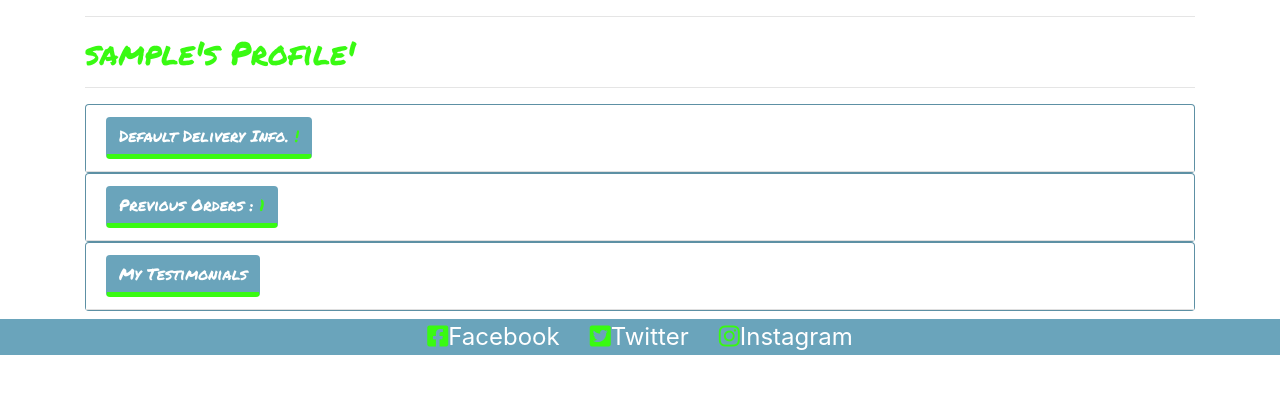
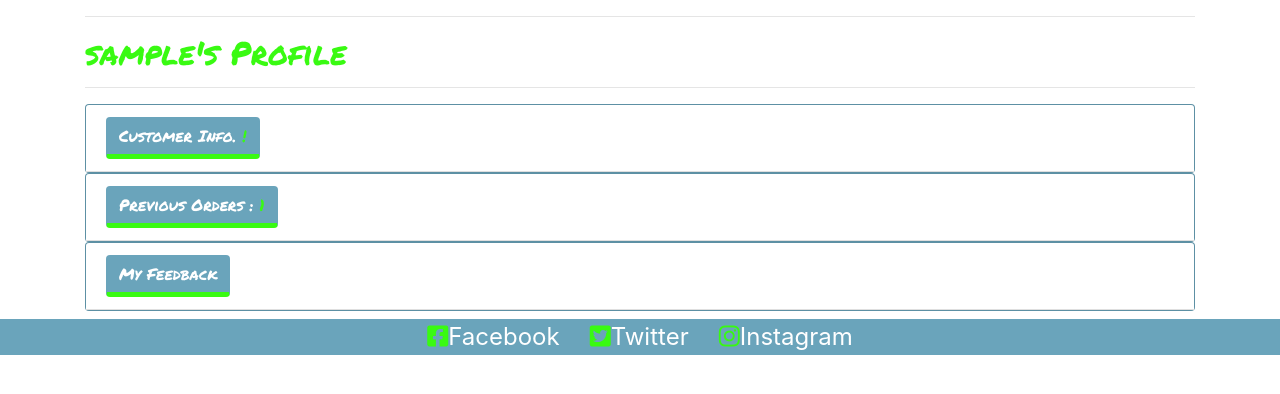
Before and after one commit to FirmoDaniel/Total_Health_At_Home, a Django app: page /profile/ in a window 1280 px wide. Shown: the part 72-466 px from the top of the page. Run offline with Django 3.2, Linux system fonts and the light colour scheme; a user stored in the database is signed in; data comes from the database, SQL or seed files in the repository; tables that the repository leaves empty hold one stand-in row (values such as "Sample post"); some libraries are stand-ins or nearby versions.

Commit message:
UPDATED: profile.html with user conditions for feedback and order history sections.

```diff
--- a/home/templates/home/index.html
+++ b/home/templates/home/index.html
@@ -84,7 +84,7 @@
     <!--Testimonials (List)-->
     {% if user.is_authenticated %}
     <div class="container">
-       <p>After your firts purchase you can Post testimonials and product ratings from the feedback section on your profile page. <a href="{% url 'profile' %}" class="internal-link">My Profile</a></p>
+       <p>After your firts purchase you can submit testimonials and product ratings from the feedback section on your profile page. <a href="{% url 'profile' %}" class="internal-link">My Profile</a></p>
     </div>
     {% endif %}
     <div class="container bg-blue pb-4 mb-2">
--- a/profiles/templates/profiles/profile.html
+++ b/profiles/templates/profiles/profile.html
@@ -10,18 +10,18 @@
         <div class="row">
             <div class="col">
                 <hr>
-                <h2 class="per-marker-green"> {{ user }}'s Profile'</h2>
+                <h2 class="per-marker-green"> {{ user }}'s Profile</h2>
                 <hr>
             </div>
         </div>
         <!--new layout-->
         <div id="accordion">
-            <!--Card 1-->
+            <!--Card 1 Customer Information-->
             <div class="card">
                 <div class="card-header bg-white" id="headingOne">
                     <h5 class="mb-0">
                         <button class="btn per-marker-white border-bottom-green bg-blue collapsed" data-toggle="collapse" data-target="#collapseOne" aria-expanded="true" aria-controls="collapseOne">
-                         Default Delivery Info. <span class="per-marker-green">!</span>
+                         Customer Info. <span class="per-marker-green">!</span>
                         </button>
                     </h5>
                 </div>
@@ -35,7 +35,7 @@
                     </div>
                 </div>
             </div>
-            <!--Card 2-->
+            <!--Card 2 Order History-->
             <div class="card">
                 <div class="card-header bg-white" id="headingTwo">
                 <h5 class="mb-0">
@@ -46,6 +46,7 @@
                 </div>
                 <div id="collapseTwo" class="collapse" aria-labelledby="headingTwo" data-parent="#accordion">
                     <div class="card-body bg-white">
+                        {% if orders %}
                         <div class="col-12 col-lg-6">
                             <div class="order-history table-responsive">
                                 <table class="table table-sm table-borderless">
@@ -73,35 +74,46 @@
                                 </table>
                             </div>
                         </div>
+                        {% else %}
+                        <div class="row">
+                            <div class="col"><p class= "mb-0 font-weight-bold" >No past orders to display </p></div>
+                            <div class="col text-left"><p ></p></div>
+                        </div>
+                        {% endif %}
                     </div>
                 </div>
             </div>
-            <!--Card 3 only shows if 'Orders' exists-->
-            {% if orders %}
+            <!--Card 3 feedback Section-->
             <div class="card">
                 <div class="card-header bg-white" id="headingThree">
                     <h5 class="mb-0">
                     <button class="btn per-marker-white border-bottom-green bg-blue collapsed" data-toggle="collapse" data-target="#collapseThree" aria-expanded="false" aria-controls="collapseThree">
-                        My Testimonials
+                        My Feedback
                     </button>
                     </h5>
                 </div>
                 <div id="collapseThree" class="collapse" aria-labelledby="headingThree" data-parent="#accordion">
                     <div class="card-body bg-white">
-                        <div class="card-body bg-white">
+                        {% if orders %}
                             <div class="row">
-                                <div class="col">
-                                    <a href="{% url 'add_testimonial' %}" class="internal-link">Add Testi</a>
-                                </div>
-                                <div class="col text-left"><p> spare</p></div>
+                                {% if testimonials %}
+                                    <div class="col"><p class= "mb-0 font-weight-bold" >Your Testimonial </p></div>
+                                    {% for test in testimonials %}
+                                        <div class="col text-left"><p>user : {{ test.username }}</p></div>
+                                        <div class="col text-left"><p>words : {{ test.description }}</p></div>
+                                    {% endfor %}
+                                {% else %}
+                                    <div class="col">
+                                        <a href="{% url 'add_testimonial' %}" class="internal-link">Submit a Testimonial</a>
+                                    </div>
+                                {% endif %}
                             </div>
+                        {% else %}
                             <div class="row">
-                                <div class="col"><p class= "mb-0 font-weight-bold" >You Testimonial </p></div>
-                                {% for test in testimonials %}
-                                <div class="col text-left"><p>user : {{ test.username }}</p></div>
-                                <div class="col text-left"><p>words : {{ test.description }}</p></div>
-                                {% endfor %}
+                                <div class="col"><p class= "mb-0 font-weight-bold" >Feedback available after first purchase </p></div>
+                                <div class="col text-left"><p ></p></div>
                             </div>
+                        {% endif %}
                             <div class="row">
                                 <div class="col"><p class= "mb-0 font-weight-bold" >Email :</p></div>
                                 <div class="col text-left"><p ></p></div>
@@ -111,11 +123,9 @@
                                 <div class="col text-left"><p ></p>
                                 </div>
                             </div>
-                        </div>
                     </div>
                 </div>
             </div>
-            {% endif %}
         </div>
     </div>
 {% endblock %}
```
